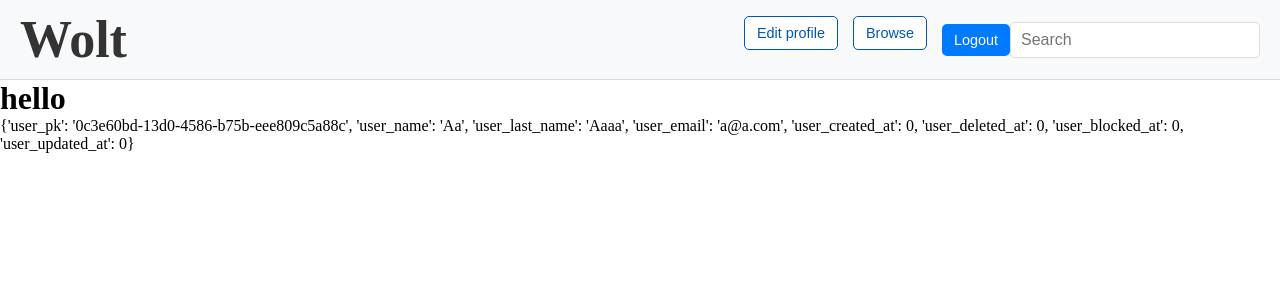
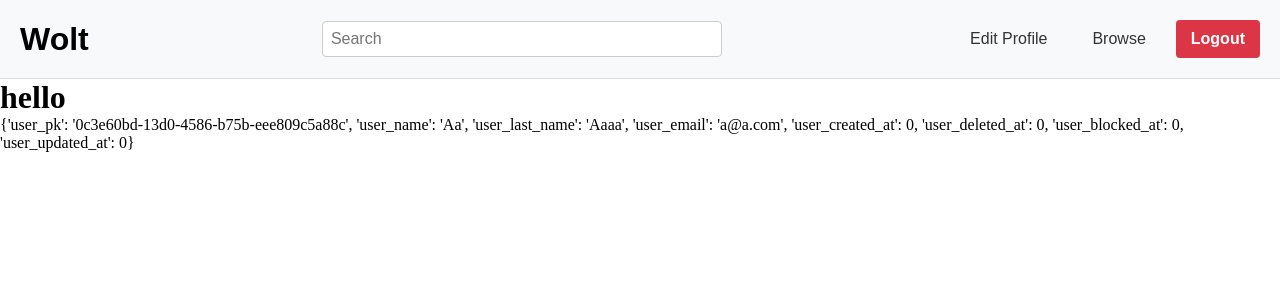
Before and after one commit to AbdullahMarwan/AbdullahMarwan-KEA-WebDev-Wolt-Exam, a Flask app: page /customer in a window 1280 px wide. Shown: the top 300 px of the page. Run offline with Flask 3, Linux system fonts and the light colour scheme; a user stored in the database is signed in.

Commit message:
Made SoftDelete and burgerMenu

```diff
--- a/app.py
+++ b/app.py
@@ -576,7 +576,7 @@ def edit_profile():
 
 
 ######################
-@app.get("/partner/delete_profile")
+@app.get("/delete_profile")
 @x.no_cache
 def view_delete_profile():
     if not session.get("user"):
@@ -586,10 +586,17 @@ def view_delete_profile():
     return render_template("delete_profile.html", user=user)  # 'x' is injected via context processor
 
 
+######################
 @app.post("/partner/request_delete_profile")
 @x.no_cache
 def request_delete_profile():
     try:
+        ic(f"####################################")
+        user = session.get("user")
+        user_pk = user.get("user_pk")
+        user_email = user.get("user_email")
+        # printer user pk i terminalen
+        ic(f"User PK: {user_pk}")
         ic("Request to delete profile received.")
         if not session.get("user"):
             ic("User not logged in. Redirecting to login.")
@@ -597,13 +604,11 @@ def request_delete_profile():
             flash("Please log in to delete your profile.", "warning")
             return redirect(url_for("view_login"))
 
-        user = session.get("user")
-        user_pk = user.get("user_pk")
-        user_email = user.get("user_email")
-        # printer user pk i terminalen
-        ic(f"User PK: {user_pk}")
+
 
         # Verify password
+        user_password = request.form.get("user_password")
+        ic(user_password)
         db, cursor = x.db()
         q = "SELECT user_password FROM users WHERE user_pk = %s AND user_deleted_at = 0"
         cursor.execute(q, (user_pk,))
--- /dev/null
+++ b/static/burgerMenu.js
@@ -0,0 +1,13 @@
+
+  // Ensure the DOM is fully loaded before running the script
+  document.addEventListener("DOMContentLoaded", () => {
+    const burgerMenuButton = document.querySelector('.burger-menu-btn'); // Burger button
+    const menu = document.querySelector('.menu'); // Menu to toggle
+
+    // Check if elements exist to avoid errors
+    if (burgerMenuButton && menu) {
+        burgerMenuButton.addEventListener('click', () => {
+            menu.classList.toggle('open'); // Toggle the "open" class on the menu
+        });
+    }
+});
--- a/static/global.css
+++ b/static/global.css
@@ -6,109 +6,148 @@
 }
 
 header {
+    font-family: 'arial', sans-serif;
+    padding: 10px 20px;
+    background-color: #f8f9fa;
+    border-bottom: 1px solid #ddd;
     display: flex;
-    flex-wrap: wrap; /* Allows wrapping for smaller screens */
     align-items: center;
     justify-content: space-between;
-    background-color: #f8f9fa; /* Light background for contrast */
-    padding: 10px 20px;
-    border-bottom: 1px solid #ddd;
 }
 
-.header-logo-ctn h1 {
-    font-size: 3.25rem;
-    color: #333; /* Dark text for logo */
+/* Flex container for header content */
+.header-container {
+    display: flex;
+    align-items: center;
+    justify-content: space-between;
+    gap: 10px; /* Adds spacing between elements */
 }
 
-.header-nav {
-    display: flex;
-    align-items: center;
-    flex: 1; /* Fills available space */
-    justify-content: flex-end;
-    gap: 20px; /* Adds spacing between elements */
+/* Styling for the burger button */
+.burger-menu-btn {
+    font-size: 2em;
+    background: none;
+    border: none;
+    cursor: pointer;
+    padding: 5px;
 }
 
-.header-nav nav ul {
-    list-style-type: none;
-    display: flex;
-    gap: 15px;
+/* Input field styling */
+.search-input {
+    flex: 1; /* Makes the input field take up the remaining space */
+    max-width: 400px; /* Optional: Limit the width for better layout */
+    padding: 8px;
+    border: 1px solid #ccc;
+    border-radius: 4px;
+    font-size: 16px;
+    margin: 0 .5em 0 .5em;
 }
 
-.header-nav nav ul li a {
-    font-family: 'arial';
-    text-decoration: none;
-    color: #0056b3;
-    background-color: #fff; /* Bootstrap danger color */
-    padding: 8px 12px;
-    border-radius: 5px;
-    font-size: 0.9rem;
-    transition: background-color 0.3s ease;
-    border: 1px solid #0056b3;
+/* Navigation menu hidden by default */
+.menu {
+    display: flex;
+    gap: 20px;
+    position: static;
+    justify-content: flex-end;
 }
 
-.header-nav nav ul li a:hover {
-    background-color: #c82333; /* Darker danger color on hover */
+/* Menu open state */
+.menu.open {
+    display: block; /* Toggle to show the menu */
 }
 
-.header-btn button {
-    background-color: #007bff; /* Bootstrap primary color */
-    color: #fff;
-    border: none;
-    padding: 8px 12px;
-    border-radius: 5px;
-    font-size: 0.9rem;
-    cursor: pointer;
-    transition: background-color 0.3s ease;
+/* Navigation list items */
+.menu ul {
+    list-style: none; /* Remove default list styling */
+    padding: 10px 0;
+    display: flex;
+    flex-direction: column; /* Stack items vertically on mobile */
+    gap: 10px; /* Add spacing between items */
 }
 
-.header-btn button:hover {
-    background-color: #0056b3; /* Darker primary color */
+/* Navigation links styling */
+.menu ul li a {
+    display: inline-block;
+    padding: 10px 15px;
+    font-size: 1em;
+    text-decoration: none;
+    color: #333;
+    border-radius: 4px;
+    background-color: #f8f9fa;
+    transition: background-color 0.3s ease, color 0.3s ease;
 }
 
-.input-field {
-    border: 1px solid #ddd;
-    padding: 8px 10px;
-    border-radius: 5px;
-    flex: 0 0 250px; /* Fixed width, reduces for smaller screens */
-    font-size: 1rem;
+.menu ul li a:hover {
+    background-color: #007bff;
+    color: #fff;
 }
 
-/* Mobile Responsiveness */
-@media (max-width: 768px) {
-    header {
-        flex-direction: column;
-        align-items: stretch;
+/* Logout button styling */
+.menu ul li form button {
+    padding: 10px 15px;
+    font-size: 1em;
+    border: none;
+    background-color: #dc3545;
+    color: white;
+    border-radius: 4px;
+    cursor: pointer;
+    font-weight: bold;
+    transition: background-color 0.3s ease, transform 0.2s ease;
+}
+
+.menu ul li form button:hover {
+    background-color: #c82333;
+    transform: scale(1.05);
+}
+
+.menu ul li a:focus, .menu ul li form button:focus {
+    outline: none;
+    box-shadow: 0 0 5px 2px rgba(0, 123, 255, 0.5);
+}
+
+/* Responsive Design for larger screens */
+@media (min-width: 768px) {
+    /* Hide the burger menu button on large screens */
+    .burger-menu-btn {
+        display: none;
     }
 
-    .header-logo-ctn {
-        text-align: center;
-        margin-bottom: 10px;
+    /* Show the menu inline with other header elements */
+    .menu {
+        display: flex; /* Show menu inline */
+        gap: 20px;
+        position: static; /* Remove absolute positioning */
     }
 
-    .header-nav {
-        justify-content: center;
-        flex-wrap: wrap; /* Ensures content wraps */
-        gap: 10px;
-        width: 100%;
-
-        nav {
-            display: flex;
-
-            ul {
-                list-style-type: none;
-                display: flex;
-                gap: 15px;
-                align-items: center;
-            }
-        }
+    .menu ul {
+        flex-direction: row; /* Align links horizontally */
+        gap: 15px;
     }
 
-    .header-btn button {
-        width: 100%; /* Takes up full width on small screens */
+    .menu ul li {
+        margin: 0;
     }
 
-    .input-field {
-        flex: 1; /* Expands to full width */
-        margin-top: 10px;
+    .search-input {
+        flex-basis: auto; /* Adjust to fit content */
+        margin: 0; /* Remove extra margin */
     }
 }
+
+/* For mobile screens (up to 768px), keep the burger menu */
+@media (max-width: 767px) {
+    .menu {
+        display: none; /* Hidden by default on small screens */
+        position: absolute;
+        top: 60px;
+        left: 0;
+        width: 100%;
+        background-color: #f8f9fa;
+        border-top: 1px solid #ddd;
+        z-index: 1;
+    }
+
+    .menu.open {
+        display: block; /* Show menu when opened */
+    }
+}
--- a/templates/_top_logged.html
+++ b/templates/_top_logged.html
@@ -4,27 +4,25 @@
     <meta charset="UTF-8">
     <meta name="viewport" content="width=device-width, initial-scale=1.0">
     <link rel="stylesheet" href="{{ url_for('static', filename='global.css') }}">
+    <script src="{{ url_for('static', filename='burgerMenu.js') }}"></script>
     <title>Document</title>
 </head>
 <body>
-
     <header>
-            <div class="header-logo-ctn"><h1>Wolt</h1></div>
-
-
-            <div class="header-nav">
-                <nav>
+        <div class="header-logo-ctn">
+            <h1>Wolt</h1>
+        </div>
+        <input class="search-input" type="text" placeholder="Search">
+        <button class="burger-menu-btn" aria-label="Toggle Menu">☰</button>
+        <nav class="menu">
             <ul>
-                        <li><a href="{{ url_for('edit_profile') }}" class="btn btn-danger">Edit profile</a></li>
-                        <li><a href="{{ url_for('edit_profile') }}" class="btn btn-danger">Browse</a></li>
-                        <form class="header-btn" method="POST" action="{{url_for('logout')}}">
-                            <button class="">
-                                Logout
-                            </button>
+                <li><a href="{{ url_for('edit_profile') }}" class="btn">Edit Profile</a></li>
+                <li><a href="{{ url_for('edit_profile') }}" class="btn">Browse</a></li>
+                <li>
+                    <form method="POST" action="{{ url_for('logout') }}">
+                        <button type="submit" class="btn">Logout</button>
                     </form>
+                </li>
             </ul>
         </nav>
-            </div>
-            <input class="input-field" type="text" placeholder="Search">
-
     </header>
--- a/templates/edit_profile.html
+++ b/templates/edit_profile.html
@@ -1,6 +1,7 @@
 {% include "_top.html" %}
 <head>
     <link rel="stylesheet" href="{{ url_for('static', filename='edit_profile.css') }}">
+
 </head>
 <div checked="headline">
     <h1>Edit Profile</h1>
@@ -31,14 +32,15 @@
             <input name="user_email" type="email" mix-check="{{ x.REGEX_EMAIL }}" value="{{ user.user_email }}" required>
         </div>
 
-        <div>
+        <div class="button-ctn">
             <button type="submit" class="btn btn-primary">
                 Save Changes
             </button>
-
             <a href="{{ url_for('view_partner') }}" class="btn btn-secondary">Cancel</a>
+            <a href="{{ url_for('view_delete_profile') }}" class="btn btn-danger">Delete Profile</a>
         </div>
     </form>
+
 
     <style>
         /* Styles similar to signup form */
```
Also changed, not shown: 1 other file. Lines whose indentation alone changed are shown as unchanged.
